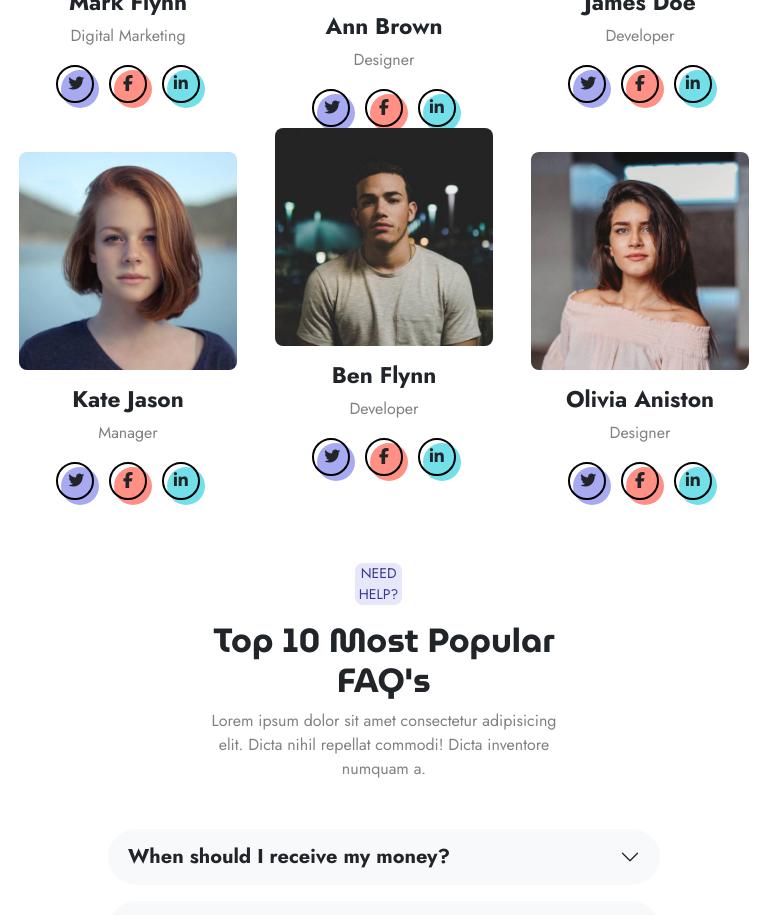
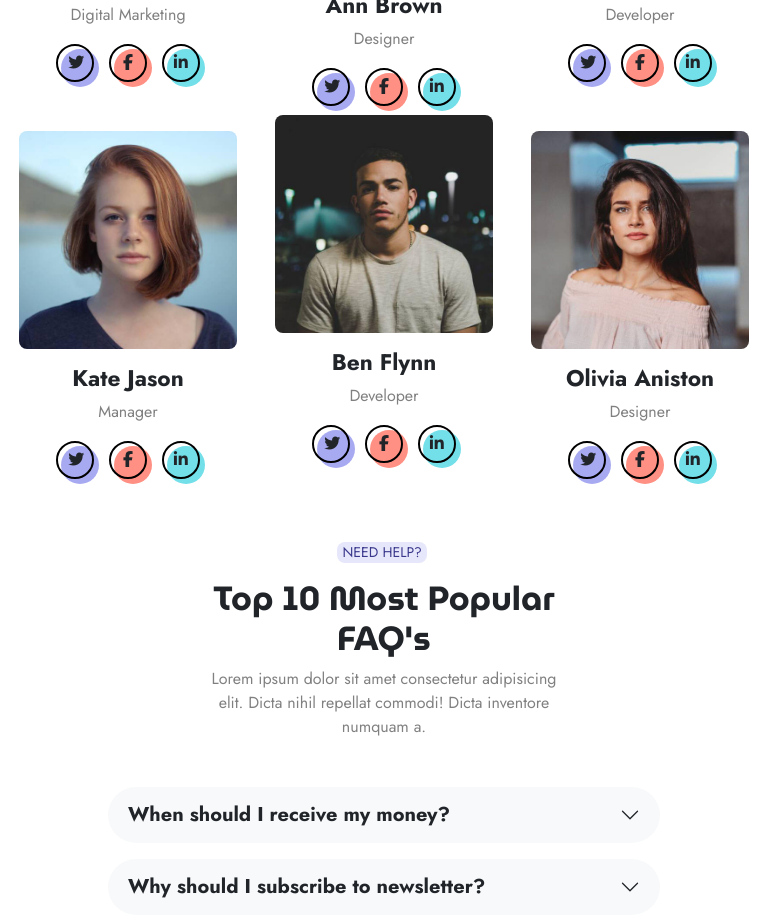
Before and after one commit to KwissyP/Thelabs_Pandoulas_Christian, a website: page index.html in a window 768 px wide. Shown: the part 6336-7251 px from the top of the page. Drawn offline with nearby package versions, Linux system fonts and the light colour scheme.

Commit message:
MQ sec6 done

```diff
--- a/index.html
+++ b/index.html
@@ -386,7 +386,7 @@
                         <button class="btn sec6btn2 me-2"><i class="fa-brands fa-facebook-f"></i></button>
                         <button class="btn sec6btn3"><i class="fa-brands fa-linkedin-in"></i></button>
                     </div>
-                    <div class="col text-center">
+                    <div class="col text-center ben">
                         <div class="sec6img mb-3"><img src="./public/img/face5.jpeg" alt="face5"></div>
                         <h4>Ben Flynn</h4>
                         <p>Developer</p>
--- a/src/sass/modules/_section6.sass
+++ b/src/sass/modules/_section6.sass
@@ -137,5 +137,12 @@
                 color: white
 
 @media (min-width: 375px) and (max-width: 425px)
-
+    .sec6purp
+        width: 60%!important
+        margin-left: 23%!important
 @media (min-width: 768px) and (max-width: 1024px)
+    .sec6purp
+        width: 25%!important
+        margin-left: 37%!important
+    .ben
+        margin-top: 1%
```
Also changed, not shown: public/css/app.css, public/css/style.css, 1 other file.
